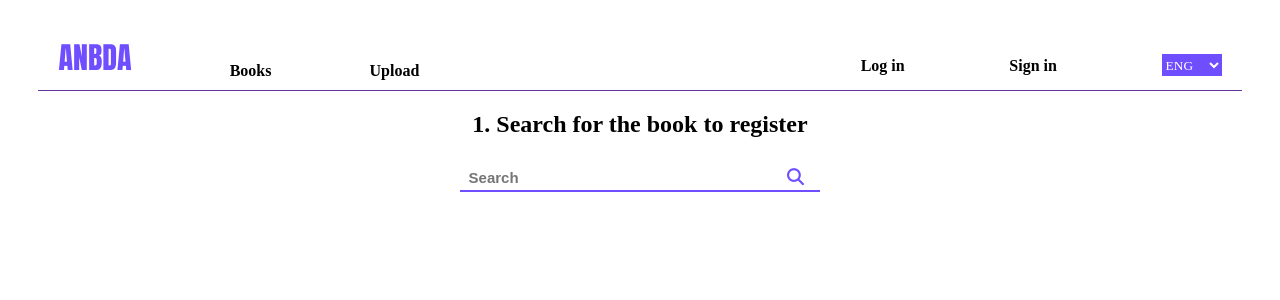
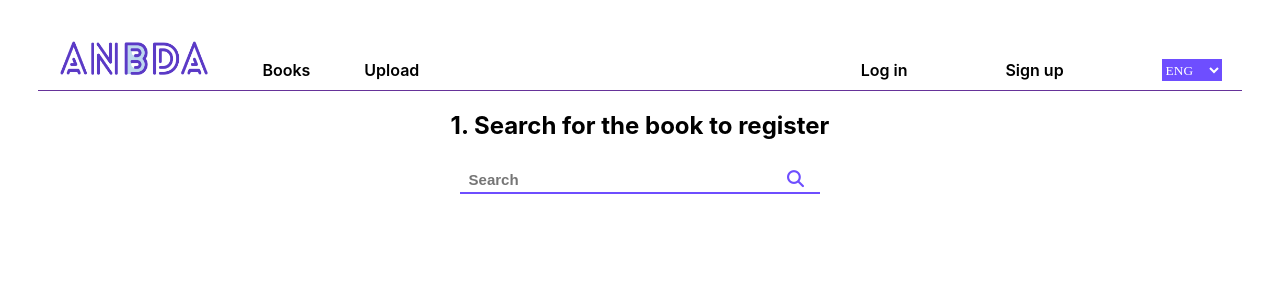
Before and after one commit to hoyeonii/book-sharing-client, a React (Create React App) app: page /createpost in a window 1280 px wide. Shown: the top 300 px of the page. Built offline with nearby package versions, Linux system fonts and the light colour scheme; a web font is replaced by a local one.

Commit message:
logo added

```diff
--- a/src/App.css
+++ b/src/App.css
@@ -26,7 +26,8 @@
 
 .App {
   text-align: center;
-  font-family: "Nanum";
+  font-family: -apple-system, BlinkMacSystemFont, "Segoe UI", Roboto, Oxygen,
+    Ubuntu, Cantarell, "Open Sans", "Helvetica Neue", sans-serif;
   padding: 0 3%;
   /* background-color: var(--yellow-light); */
   min-height: 100vh;
@@ -84,12 +85,13 @@ button {
   cursor: pointer;
   /* text-shadow: 0px 0px 2px black; */
 }
-.logo {
-  /* border: 1px solid rebeccapurple; */
+/* .logo {
+  border: 1px solid rebeccapurple;
   font-size: 30px;
-  font-family: Impact, Haettenschweiler, "Arial Narrow Bold", sans-serif;
+  font-family: lovelo;
   color: var(--main-stress);
-}
+  margin-top: auto;
+} */
 .header a:hover,
 .App-sidenav a:hover {
   color: var(--main-stress);
--- a/src/App.js
+++ b/src/App.js
@@ -19,6 +19,7 @@ import Search from "./pages/Search";
 import i18n from "i18next";
 import { initReactI18next, useTranslation } from "react-i18next";
 import { useNavigate } from "react-router-dom";
+import logo from "./Images/anbda_logo.png";
 
 // import { useTranslation }  from "react-i18next";
 import { Suspense } from "react";
@@ -30,7 +31,7 @@ const translationsEng = {
   logout: "Log out",
   mypage: "My account",
   login: "Log in",
-  signin: "Sign in",
+  signup: "Sign up",
 
   //registration
   id: "ID",
@@ -79,7 +80,7 @@ const translationsKor = {
   logout: "로그아웃",
   mypage: "마이 페이지",
   login: "로그인",
-  signin: "가입하기",
+  signup: "가입하기",
 
   //registration
   id: "닉네임",
@@ -203,14 +204,14 @@ function App() {
                 className="logo"
                 style={{ color: "var(--main-stress)" }}
               >
-                ANBDA
+                <img src={logo} alt="logo" width="150px" />
               </Link>
               <Link to="/book">{t("books")} </Link>
               <Link to="/createpost">{t("upload")}</Link>{" "}
               {!authState.status ? (
                 <>
                   <Link to="/login">{t("login")}</Link>
-                  <Link to="/registration">{t("signin")}</Link>
+                  <Link to="/registration">{t("signup")}</Link>
                 </>
               ) : (
                 <>
@@ -239,7 +240,7 @@ function App() {
                 <div className="header">
                   <div className="header-l">
                     <Link to="/" className="logo" style={{ display: "block" }}>
-                      ANBDA
+                      <img src={logo} alt="logo" width="150px" />
                     </Link>
                     <Link to="/book">{t("books")} </Link>
                     <Link to="/createpost">{t("upload")}</Link>
@@ -257,7 +258,7 @@ function App() {
                     {!authState.status ? (
                       <>
                         <Link to="/login">{t("login")}</Link>
-                        <Link to="/registration">{t("signin")}</Link>
+                        <Link to="/registration">{t("signup")}</Link>
                       </>
                     ) : (
                       <>
--- a/src/css/CreatePost.css
+++ b/src/css/CreatePost.css
@@ -68,7 +68,9 @@
 .CP-result:hover > img {
   transform: scale(1.1);
 }
-
+.CP-result-img-container {
+  padding-right: 10px;
+}
 .CP-result-img {
   width: 115px;
   height: 152px;
@@ -78,6 +80,8 @@
 .CP-result-info {
   text-align: left;
   padding: 2% 3%;
+  /* margin: auto; */
+
   /* padding-right: 5%; */
   /* width: 75%; */
 }
@@ -114,7 +118,7 @@
     padding: 3%;
     font-size: 13px;
     align-self: flex-start;
-    margin: auto;
+    margin: 0 5px;
     /* width: 75%; */
   }
   .CP-result-info-title {
--- a/src/css/Message.css
+++ b/src/css/Message.css
@@ -16,8 +16,9 @@
 .M-room {
   /* border: 1px solid var(--main-stress); */
   background-color: white;
+  border-radius: 5px;
   padding: 10px;
-  margin: 5px auto;
+  margin: 3% auto;
   position: relative;
   width: 80%;
   cursor: pointer;
--- a/src/pages/Book.js
+++ b/src/pages/Book.js
@@ -159,11 +159,13 @@ function Home() {
                   // style={{ display: `${genresOpen ? "none" : "inline-block"}` }}
                 >
                   <Liking postId={val.id} />
-                  <img
-                    className="CP-result-img"
-                    src={val.image}
-                    alt="no image"
-                  />
+                  <div className="CP-result-img-container">
+                    <img
+                      className="CP-result-img"
+                      src={val.image}
+                      alt="no image"
+                    />
+                  </div>
                   <div className="CP-result-info">
                     <Available available={val.available} />
                     <div className="CP-result-info-title">{val.title}</div>
--- a/src/pages/CreatePost.js
+++ b/src/pages/CreatePost.js
@@ -152,11 +152,13 @@ function CreatePost() {
                     }}
                   >
                     {item.image ? (
+                      <div className="CP-result-img-container">
                         <img
                           className="CP-result-img"
                           src={item.image}
                           alt="no image"
                         />
+                      </div>
                     ) : (
                       <Loading />
                     )}
@@ -202,7 +204,9 @@ function CreatePost() {
             {t("searchAgain")}
           </button>
           <div className="CP-result">
+            <div className="CP-result-img-container">
               <img className="CP-result-img" src={image} alt="no image" />
+            </div>
             <div className="CP-result-info">
               <div className="CP-result-info-title">{title}</div>
               <br />
--- a/src/pages/Home.js
+++ b/src/pages/Home.js
@@ -13,6 +13,7 @@ import { AuthContext } from "../helpers/AuthContext";
 import { initReactI18next, useTranslation } from "react-i18next";
 import { motion } from "framer-motion";
 import { useInView } from "react-intersection-observer";
+import logo from "../Images/anbda_logo.png";
 
 function Home() {
   const [listOfPosts, setListOfPosts] = useState([]);
@@ -81,12 +82,13 @@ function Home() {
 
           <h1 className="H-text2">종이질감 그리울 때</h1>
           <h1 className="H-text3">국제배송 부담스러울 때</h1>
-          <button>{t("signin")}</button>
+          <button>{t("signup")}</button>
         </div>
       </section>
       <section className="H-about">
         <div>
           <h1 className="H-about-header">About</h1>
+
           <div className="H-about-text">
             아나바다는 독일 내에서 <strong>한국어책을 교환</strong>할 수 있는
             공간입니다. <br />
--- a/src/pages/Profile.js
+++ b/src/pages/Profile.js
@@ -46,10 +46,14 @@ function Profile() {
     // axios.get(`http://localhost:3001/posts/byuserId/${id}`).then((res) => {
     //   setUserPosts(res.data);
     // });
-    axios.get(`https://anbda.herokuapp.com/follow/byfollowedId/${id}`).then((res) => {
+    axios
+      .get(`https://anbda.herokuapp.com/follow/byfollowedId/${id}`)
+      .then((res) => {
         setfollowers(res.data);
       });
-    axios.get(`https://anbda.herokuapp.com/follow/byfollowerId/${id}`).then((res) => {
+    axios
+      .get(`https://anbda.herokuapp.com/follow/byfollowerId/${id}`)
+      .then((res) => {
         setfollowing(res.data);
       });
 
@@ -57,7 +61,9 @@ function Profile() {
   }, [id]);
 
   const loadUserData = () => {
-    axios.get(`https://anbda.herokuapp.com/auth/basicinfo/${id}`).then((res) => {
+    axios
+      .get(`https://anbda.herokuapp.com/auth/basicinfo/${id}`)
+      .then((res) => {
         setUserData(res.data);
         setUsername(res.data.name);
         setLocation(res.data.location);
@@ -66,10 +72,14 @@ function Profile() {
   };
 
   const loadPost = () => {
-    axios.get(`https://anbda.herokuapp.com/posts/byuserId/${id}`).then((res) => {
+    axios
+      .get(`https://anbda.herokuapp.com/posts/byuserId/${id}`)
+      .then((res) => {
         setUserPosts(res.data);
       });
-    axios.get(`https://anbda.herokuapp.com/likes/likedPosts/${id}`).then((res) => {
+    axios
+      .get(`https://anbda.herokuapp.com/likes/likedPosts/${id}`)
+      .then((res) => {
         setLikedPosts(res.data);
       });
     console.log("loaded");
@@ -314,7 +324,7 @@ function Profile() {
                 <img
                   src={uploadBook}
                   alt="사진추가"
-                  style={{ width: "100px", height: "100px", padding: "10px" }}
+                  style={{ width: "150px", height: "150px" }}
                 />
                 <strong>{t("Upload")}</strong>
                 <div style={{ fontSize: "13px" }}>{t("MUpload")}</div>
```
Also changed, not shown: src/Images/anbda_logo.png (added), src/Images/uploadBook.png. Lines whose indentation alone changed are shown as unchanged.
